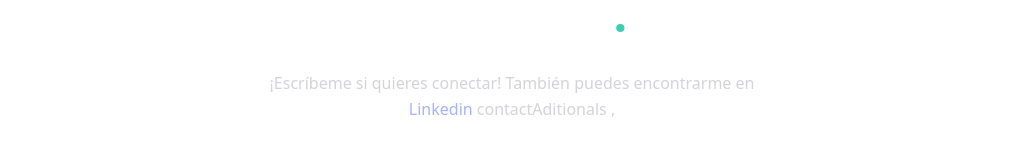
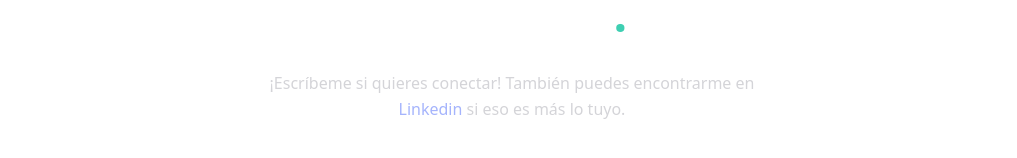
Before and after one commit to Emma3913/emma-portfolio, a React (Vite) app: page / in a window 1280 px wide. Shown: the part 2267-2425 px from the top of the page, without its empty margins (155-1172 px from the left). Built offline with nearby package versions, Linux system fonts and the light colour scheme.

Commit message:
Remove unnecessary translation function call

```diff
--- a/src/pages/Contact/Contact.jsx
+++ b/src/pages/Contact/Contact.jsx
@@ -26,9 +26,7 @@ export default function Contact() {
                 {" "}
                 Linkedin{" "}
               </a>
-              {t(
-                "contactAditionals ,                                                    ",
-              )}
+              {t("contactAditionals")}
             </p>
           </div>
         </div>
```
